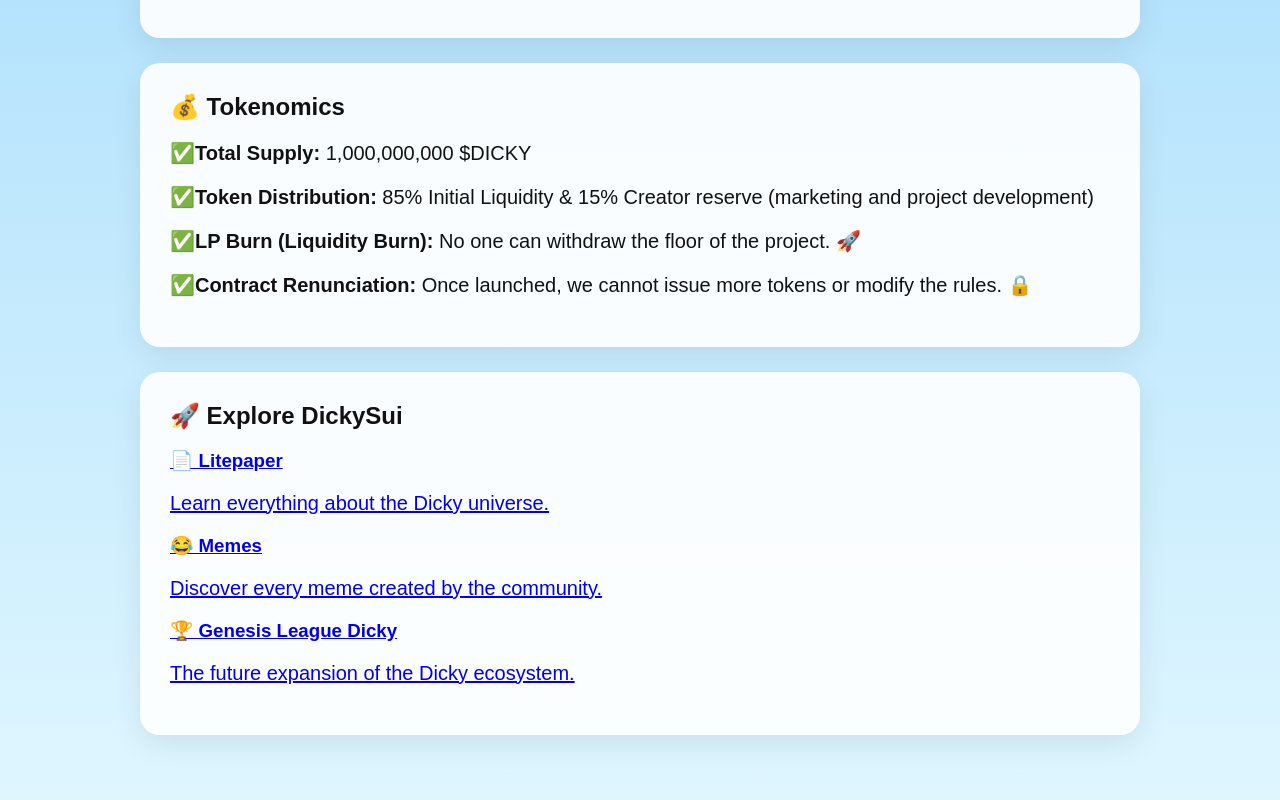
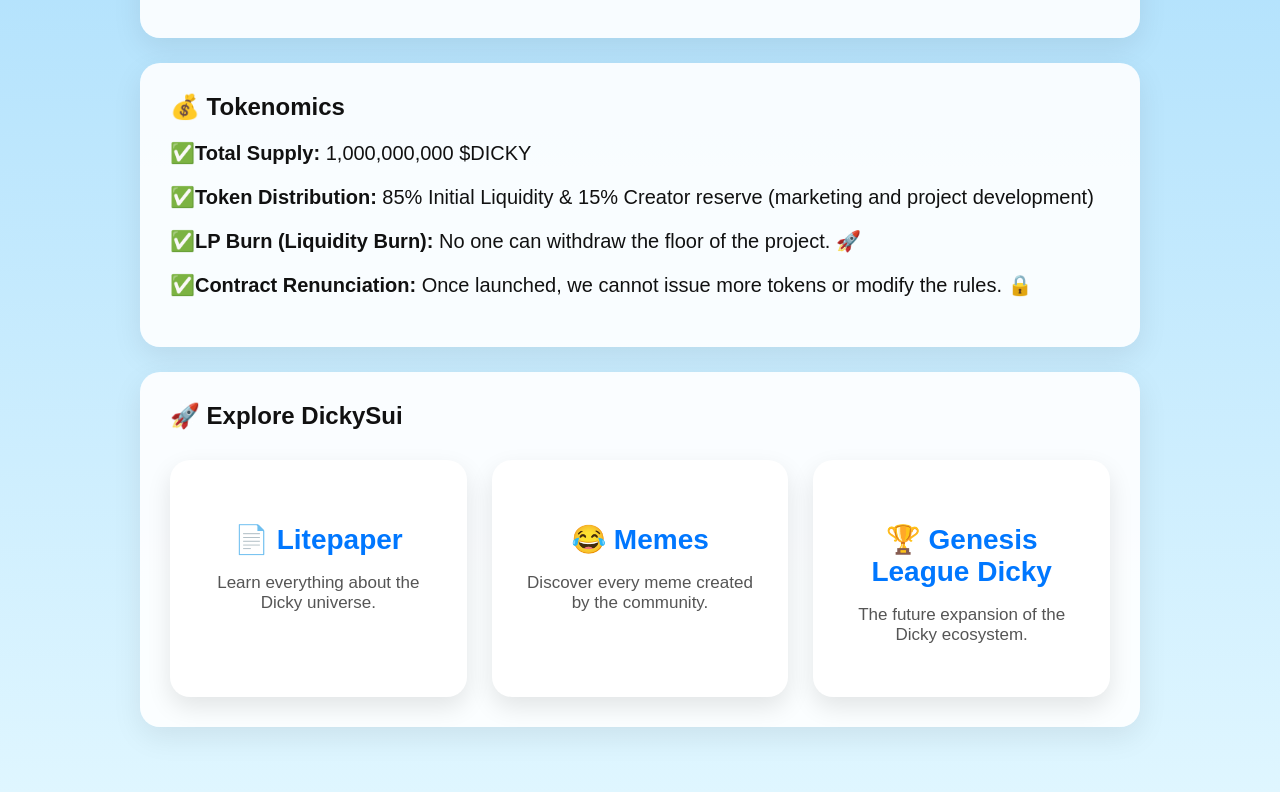
Before and after one commit to DickySui/DickySui, a Next.js app: page / in a window 1280 px wide. Shown: the part 871-1671 px from the top of the page. Built offline with nearby package versions, Linux system fonts and the light colour scheme.

Commit message:
Update globals.css

```diff
--- a/app/globals.css
+++ b/app/globals.css
@@ -117,3 +117,36 @@ section {
     transform: translateY(0px);
   }
 }
+.cards {
+  display: grid;
+  grid-template-columns: repeat(auto-fit, minmax(260px, 1fr));
+  gap: 25px;
+  margin-top: 30px;
+}
+
+.card {
+  background: white;
+  border-radius: 20px;
+  padding: 35px;
+  text-align: center;
+  text-decoration: none;
+  color: #111;
+  box-shadow: 0 10px 25px rgba(0,0,0,.1);
+  transition: .3s;
+}
+
+.card:hover {
+  transform: translateY(-8px);
+  box-shadow: 0 18px 35px rgba(0,0,0,.18);
+}
+
+.card h3 {
+  font-size: 28px;
+  margin-bottom: 15px;
+  color: #0077ff;
+}
+
+.card p {
+  font-size: 17px;
+  color: #555;
+}
```
